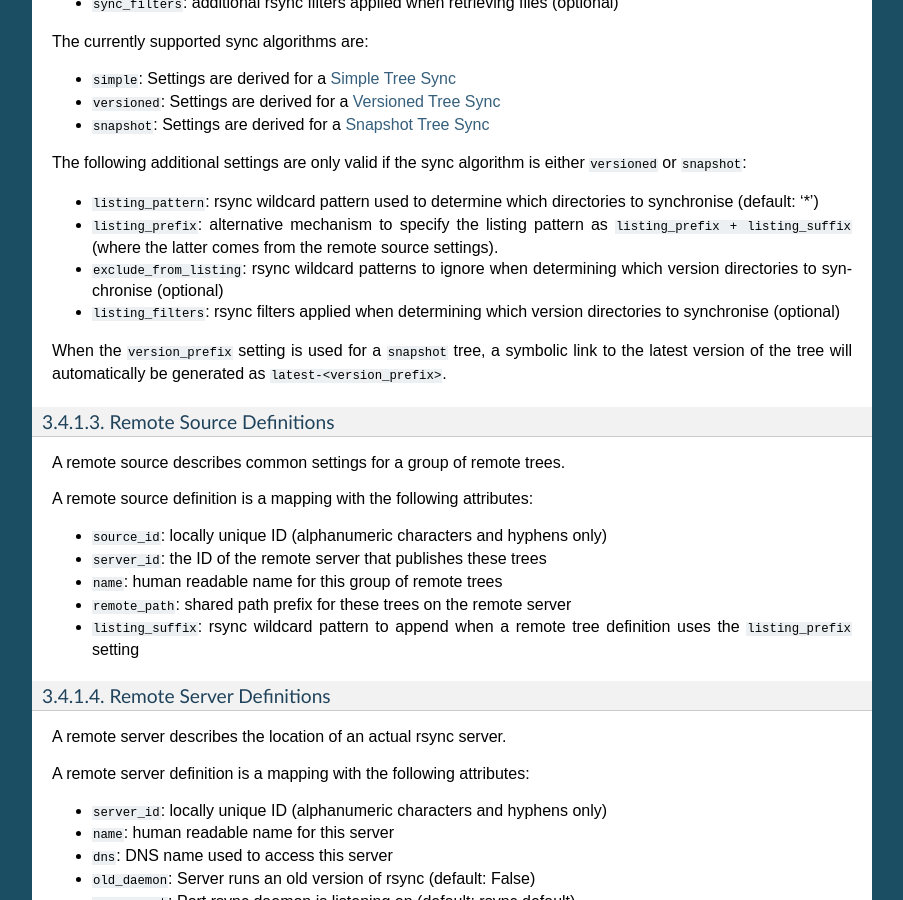
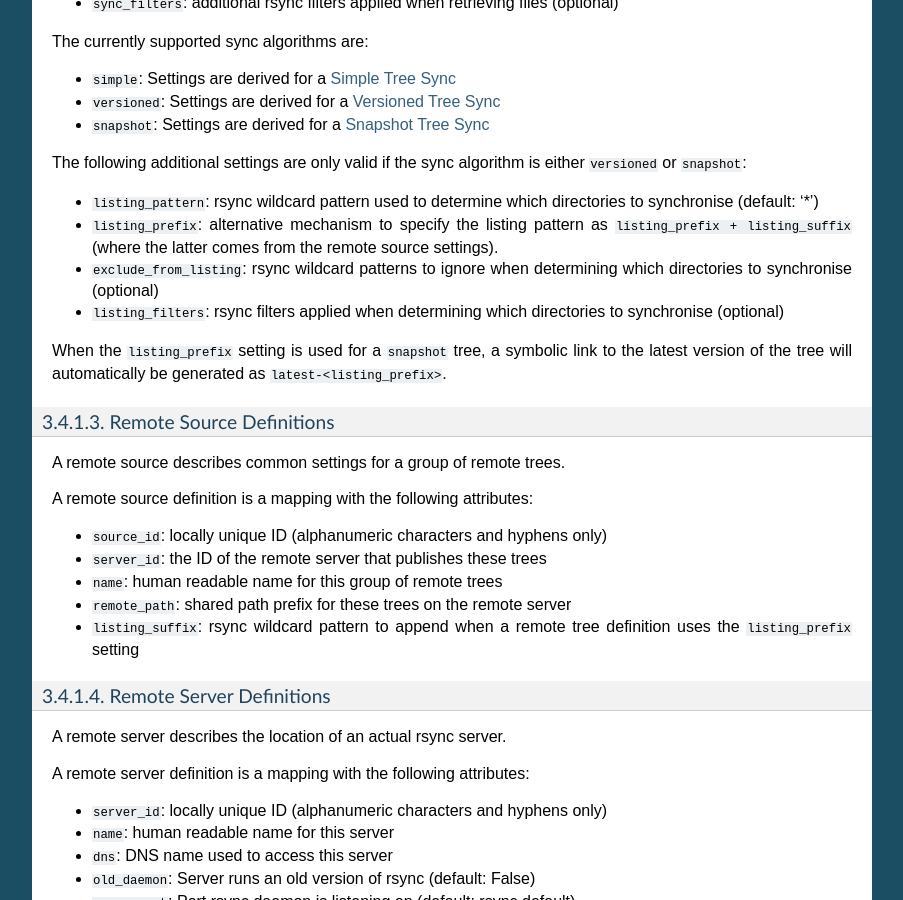
Before and after one commit to ncoghlan/pulpdist, a Sphinx documentation site: the page built from doc/cli.rst, in a window 1280 px wide and 900 px high, scrolled down 4305 px. Shown: the whole window, without its empty margins (198-1101 px from the left). Built offline with Sphinx 7.4.7, drawn with Linux system fonts in a browser that asks for light colours; the version number could not be read and is left out.

Commit message:
Missed some version->listing name changes in the docs.

```diff
--- a/doc/cli.rst
+++ b/doc/cli.rst
@@ -273,13 +273,13 @@ either ``versioned`` or ``snapshot``:
   as ``listing_prefix + listing_suffix`` (where the latter comes from the
   remote source settings).
 * ``exclude_from_listing``: rsync wildcard patterns to ignore when determining
-  which version directories to synchronise (optional)
-* ``listing_filters``: rsync filters applied when determining which version
-  directories to synchronise (optional)
+  which directories to synchronise (optional)
+* ``listing_filters``: rsync filters applied when determining which directories
+  to synchronise (optional)
 
-When the ``version_prefix`` setting is used for a ``snapshot`` tree, a
+When the ``listing_prefix`` setting is used for a ``snapshot`` tree, a
 symbolic link to the latest version of the tree will automatically be
-generated as ``latest-<version_prefix>``.
+generated as ``latest-<listing_prefix>``.
 
 Remote Source Definitions
 ^^^^^^^^^^^^^^^^^^^^^^^^^
```
